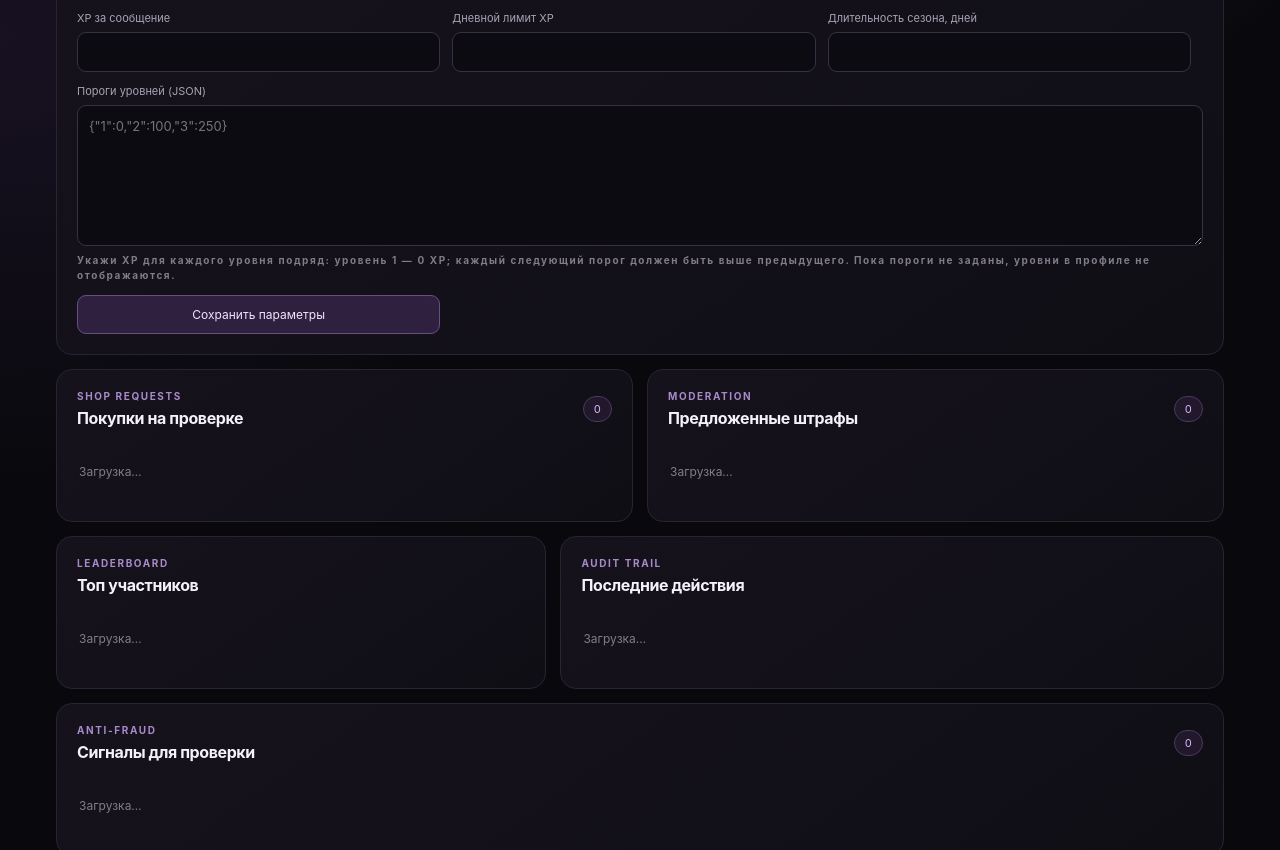
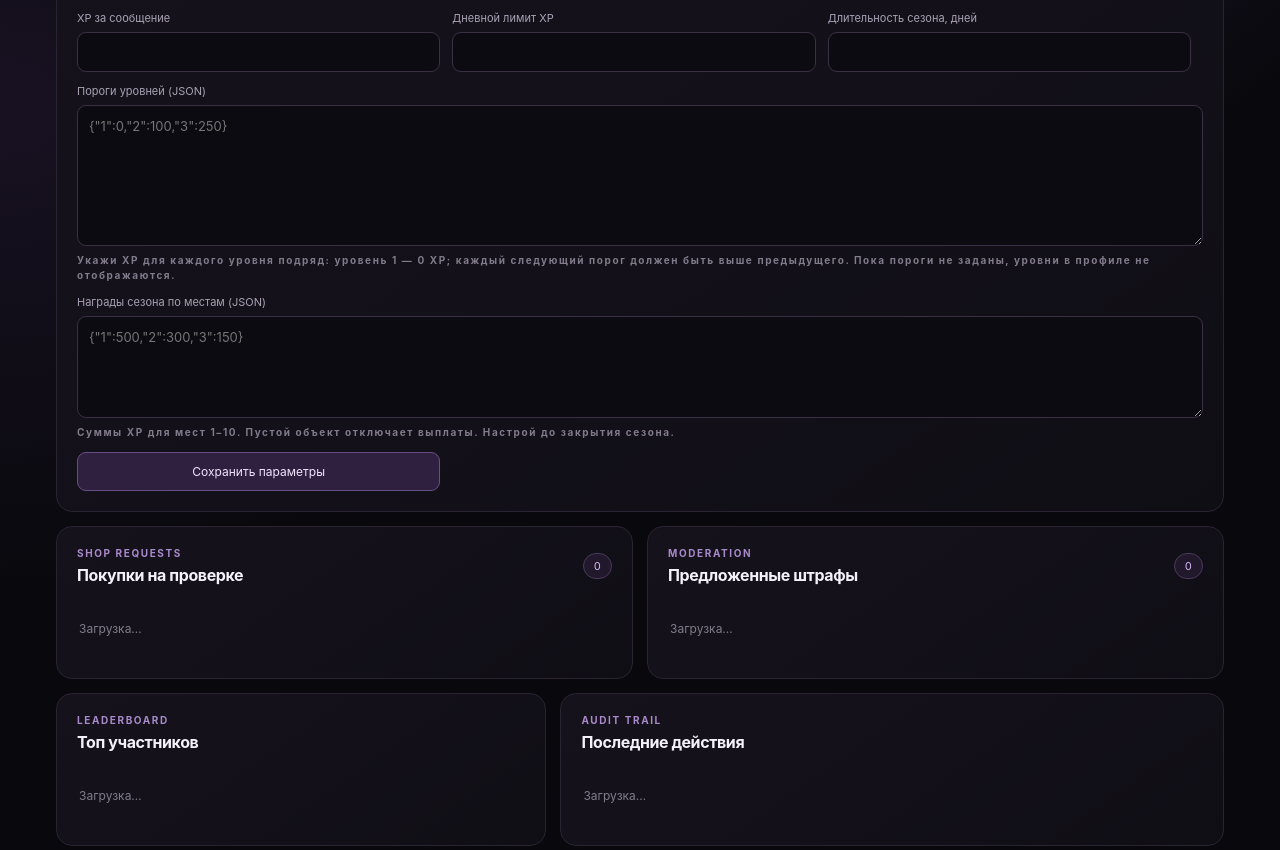
Before and after one commit to tw1ndy/terminal, a website: page web/index.html in a window 1280 px wide. Shown: the part 716-1566 px from the top of the page. Drawn offline with Linux system fonts and the light colour scheme.

Commit message:
Add missing season reward schedule field

```diff
--- a/web/index.html
+++ b/web/index.html
@@ -31,7 +31,7 @@
       <div><p class="eyebrow">CURRENT SEASON</p><h3 id="seasonTitle">Загрузка сезона…</h3></div>
       <p id="seasonDates">—</p>
     </section>
-    <section id="settingsPanel" class="panel settings-panel"><div class="section-head"><div><p class="eyebrow">SYSTEM SETTINGS</p><h3>Параметры экономики</h3></div><span class="count">CONFIG</span></div><div class="settings-grid"><label>XP за сообщение<input id="settingMessageXp" type="number" min="1" max="20"></label><label>Дневной лимит XP<input id="settingDailyCap" type="number" min="50" max="5000"></label><label>Длительность сезона, дней<input id="settingSeasonDays" type="number" min="7" max="90"></label><label class="wide">Пороги уровней (JSON)<textarea id="settingLevelThresholds" rows="6" spellcheck="false" placeholder='{"1":0,"2":100,"3":250}'></textarea><small>Укажи XP для каждого уровня подряд: уровень 1 — 0 XP; каждый следующий порог должен быть выше предыдущего. Пока пороги не заданы, уровни в профиле не отображаются.</small></label><button id="saveSettings" type="button">Сохранить параметры</button></div></section>
+    <section id="settingsPanel" class="panel settings-panel"><div class="section-head"><div><p class="eyebrow">SYSTEM SETTINGS</p><h3>Параметры экономики</h3></div><span class="count">CONFIG</span></div><div class="settings-grid"><label>XP за сообщение<input id="settingMessageXp" type="number" min="1" max="20"></label><label>Дневной лимит XP<input id="settingDailyCap" type="number" min="50" max="5000"></label><label>Длительность сезона, дней<input id="settingSeasonDays" type="number" min="7" max="90"></label><label class="wide">Пороги уровней (JSON)<textarea id="settingLevelThresholds" rows="6" spellcheck="false" placeholder='{"1":0,"2":100,"3":250}'></textarea><small>Укажи XP для каждого уровня подряд: уровень 1 — 0 XP; каждый следующий порог должен быть выше предыдущего. Пока пороги не заданы, уровни в профиле не отображаются.</small></label><label class="wide">Награды сезона по местам (JSON)<textarea id="settingSeasonRewards" rows="4" spellcheck="false" placeholder='{"1":500,"2":300,"3":150}'></textarea><small>Суммы XP для мест 1–10. Пустой объект отключает выплаты. Настрой до закрытия сезона.</small></label><button id="saveSettings" type="button">Сохранить параметры</button></div></section>
     <section class="columns">
       <section class="panel">
         <div class="section-head"><div><p class="eyebrow">SHOP REQUESTS</p><h3>Покупки на проверке</h3></div><span class="count" id="purchaseCount">0</span></div>
```
